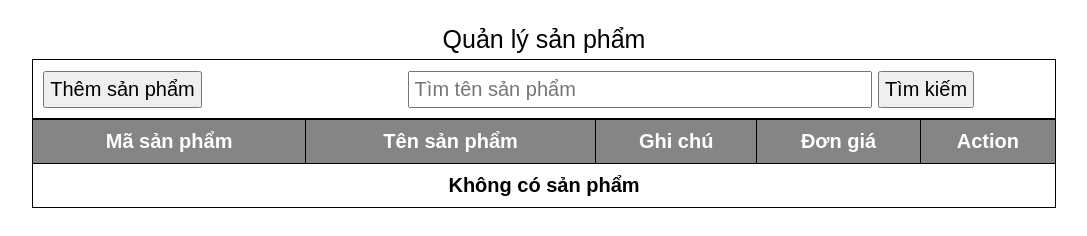
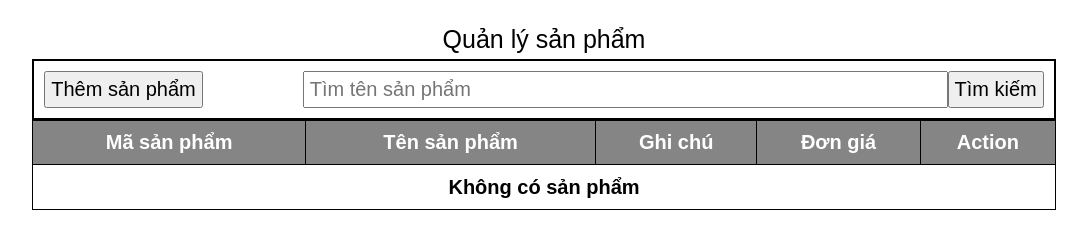
Before and after one commit to theforec/quanly-sanpham, a plain HTML site: page index.html in a window 1280 px wide. Shown: the whole page, without its empty margins (96-1183 px from the left). Drawn offline with Linux system fonts and the light colour scheme.

Commit message:
UI search bar

```diff
--- a/styles/styles.css
+++ b/styles/styles.css
@@ -12,6 +12,7 @@ caption {
 
 #searchBar {
   flex: 1;
+  display: flex;
   background-color: #fff;
 }
 
@@ -20,8 +21,9 @@ caption {
   font-size: 20px;
 }
 #searchBar > input {
-  width: 45%;
-  margin-left: 20%;
+  /* width: auto; */
+  flex: 1;
+  margin-left: 10%;
 }
 
 table {
```
